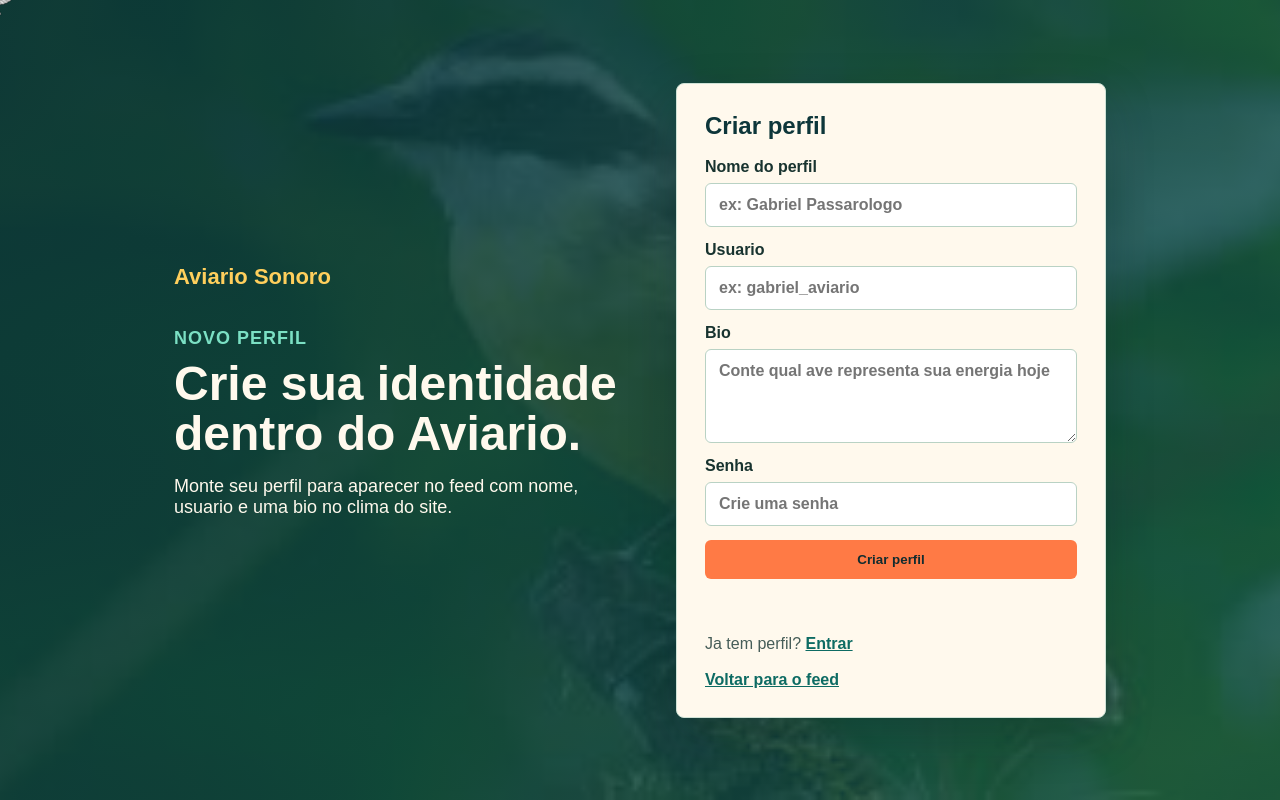
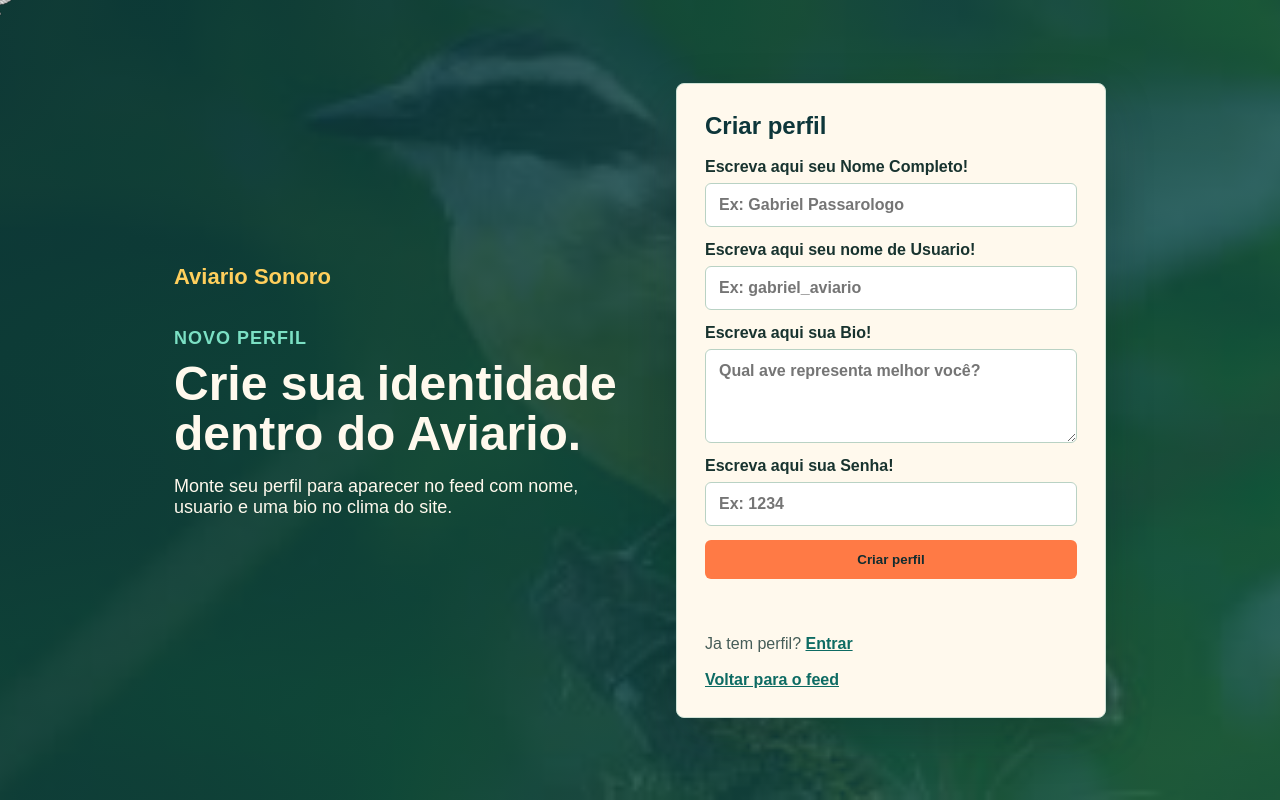
Before and after one commit to PPAULhenrique/Portif-lio-Desenvolvimento-de-Sistemas, a plain HTML site: page Site_gabriel/cadastro.html in a window 1280 px wide. Drawn offline with Linux system fonts and the light colour scheme.

Commit message:
Mudanças de textos
Mudança do cadastro.html

```diff
--- a/Site_gabriel/cadastro.html
+++ b/Site_gabriel/cadastro.html
@@ -19,20 +19,20 @@
             <h2>Criar perfil</h2>
             <form id="formCadastro">
                 <label>
-                    Nome do perfil
-                    <input id="cadastroNome" type="text" placeholder="ex: Gabriel Passarologo" required>
+                    Escreva aqui seu Nome Completo!
+                    <input id="cadastroNome" type="text" placeholder="Ex: Gabriel Passarologo" required>
                 </label>
                 <label>
-                    Usuario
-                    <input id="cadastroUsuario" type="text" placeholder="ex: gabriel_aviario" required>
+                    Escreva aqui seu nome de Usuario!
+                    <input id="cadastroUsuario" type="text" placeholder="Ex: gabriel_aviario" required>
                 </label>
                 <label>
-                    Bio
-                    <textarea id="cadastroBio" placeholder="Conte qual ave representa sua energia hoje"></textarea>
+                    Escreva aqui sua Bio!
+                    <textarea id="cadastroBio" placeholder="Qual ave representa melhor você?"></textarea>
                 </label>
                 <label>
-                    Senha
-                    <input id="cadastroSenha" type="password" placeholder="Crie uma senha" required>
+                    Escreva aqui sua Senha!
+                    <input id="cadastroSenha" type="password" placeholder="Ex: 1234" required>
                 </label>
                 <button type="submit">Criar perfil</button>
                 <p class="mensagem" id="mensagemCadastro"></p>
```
